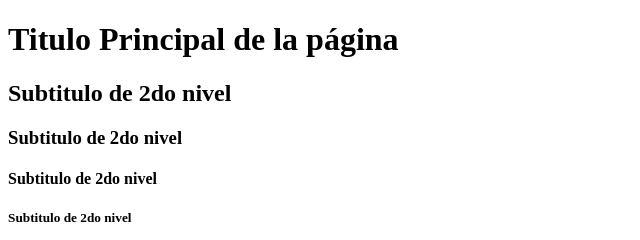
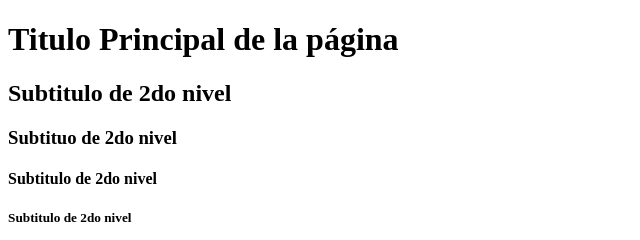
Before and after one commit to Empe31/CaC-Front, a plain HTML site: page index.html in a window 1280 px wide. Shown: the top 240 px of the page, 0-640 px from the left. Drawn offline with Linux system fonts and the light colour scheme.

Commit message:
segundo commit para otro pull request

```diff
--- a/index.html
+++ b/index.html
@@ -12,7 +12,7 @@
 
         <!-- Etiquetas Basicas-->
         <h2>Subtitulo de 2do nivel</h2>
-        <h3>Subtitulo de 2do nivel</h3>
+        <h3>Subtituo de 2do nivel</h3>
         <h4>Subtitulo de 2do nivel</h4>
         <h5>Subtitulo de 2do nivel</h5>
         <h6>Subtitulo de 2do nivel</h6>
```
